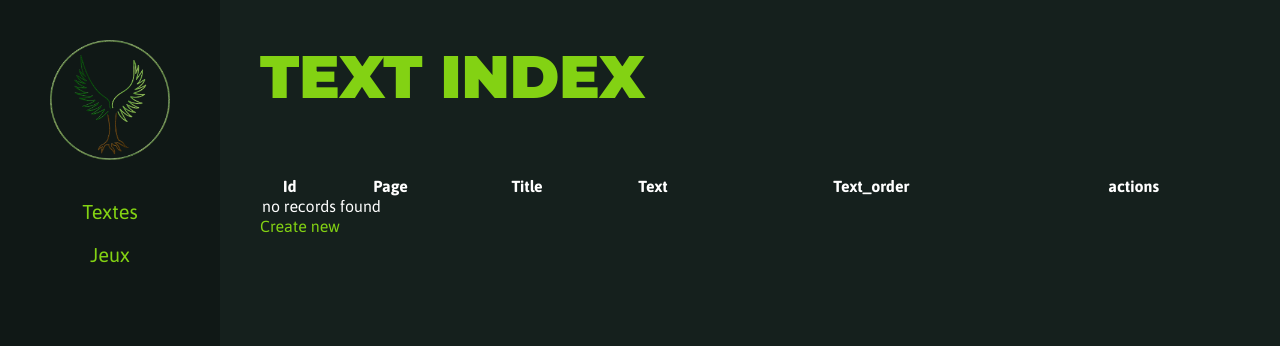
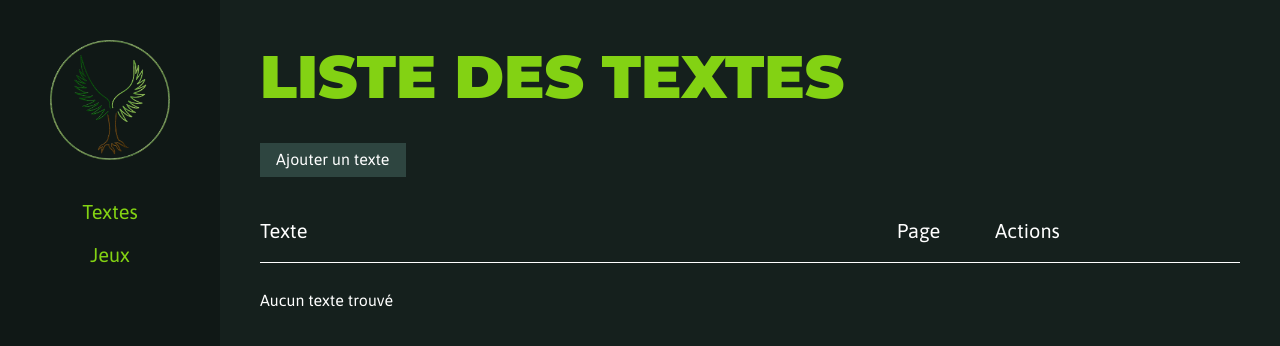
Before and after one commit to Yoann-Moreau/ethilvan, a Symfony app: template templates/admin_text/index.html.twig in a window 1280 px wide. Shown: the top 346 px of the page. Run offline with Twig, Linux system fonts and the light colour scheme; the template is opened without the code that fills it, so the values that code supplies are empty; style sheets or scripts are compiled from the project's sources; some libraries are stand-ins or nearby versions.

Commit message:
Basic style for texts CRUD

```diff
--- a/templates/admin_text/_delete_form.html.twig
+++ b/templates/admin_text/_delete_form.html.twig
@@ -1,5 +1,5 @@
 <form method="post" action="{{ path('app_text_delete', {'id': text.id}) }}"
-      onsubmit="return confirm('Are you sure you want to delete this item?');">
+      onsubmit="return confirm('Êtes-vous sûr(e) de vouloir supprimer ce texte ?');">
 	<input type="hidden" name="_token" value="{{ csrf_token('delete' ~ text.id) }}">
-	<button class="btn">Delete</button>
+	<button class="btn">Supprimer</button>
 </form>
--- a/templates/admin_text/index.html.twig
+++ b/templates/admin_text/index.html.twig
@@ -1,41 +1,37 @@
 {% extends 'base_admin.html.twig' %}
 
-{% block title %}Text index{% endblock %}
+{% block title %}Liste des textes{% endblock %}
 
 {% block body %}
-	<h1>Text index</h1>
+	<h1>Liste des textes</h1>
 
-	<table class="table">
-		<thead>
-		<tr>
-			<th>Id</th>
-			<th>Page</th>
-			<th>Title</th>
-			<th>Text</th>
-			<th>Text_order</th>
-			<th>actions</th>
-		</tr>
-		</thead>
-		<tbody>
+	<div class="btns">
+		<a class="btn" href="{{ path('app_text_new') }}">Ajouter un texte</a>
+	</div>
+
+	<div class="table texts">
+
+		<div class="head">
+			<div class="col col-65">Texte</div>
+			<div class="col col-10">Page</div>
+			<div class="col col-25">Actions</div>
+		</div>
+
 		{% for text in texts %}
-			<tr>
-				<td>{{ text.id }}</td>
-				<td>{{ text.page }}</td>
-				<td>{{ text.title }}</td>
-				<td>{{ text.text }}</td>
-				<td>{{ text.textOrder }}</td>
-				<td>
-					<a href="{{ path('app_text_show', {'id': text.id}) }}">show</a>
-					<a href="{{ path('app_text_edit', {'id': text.id}) }}">edit</a>
-				</td>
-			</tr>
+			<div class="row">
+				<div class="col col-65">
+					<a href="{{ path('app_text_show', {'id': text.id}) }}">{{ text.title }}</a>
+				</div>
+				<div class="col col-10">{{ text.page }}</div>
+				<div class="col col-25 btns">
+					<a class="btn" href="{{ path('app_text_edit', {'id': text.id}) }}">Editer</a>
+					{{ include('admin_text/_delete_form.html.twig') }}
+				</div>
+			</div>
 		{% else %}
-			<tr>
-				<td colspan="6">no records found</td>
-			</tr>
+			<div class="row">
+				Aucun texte trouvé
+			</div>
 		{% endfor %}
-		</tbody>
-	</table>
-
-	<a href="{{ path('app_text_new') }}">Create new</a>
+	</div>
 {% endblock %}
```
Also changed, not shown: src/Controller/AdminTextController.php (+8 -8 lines), templates/admin_text/edit.html.twig (+38 -5 lines), templates/admin_text/new.html.twig (+36 -4 lines), templates/admin_text/show.html.twig (+20 -29 lines), public/assets/less/include/global.less, public/assets/less/include/table.less.
